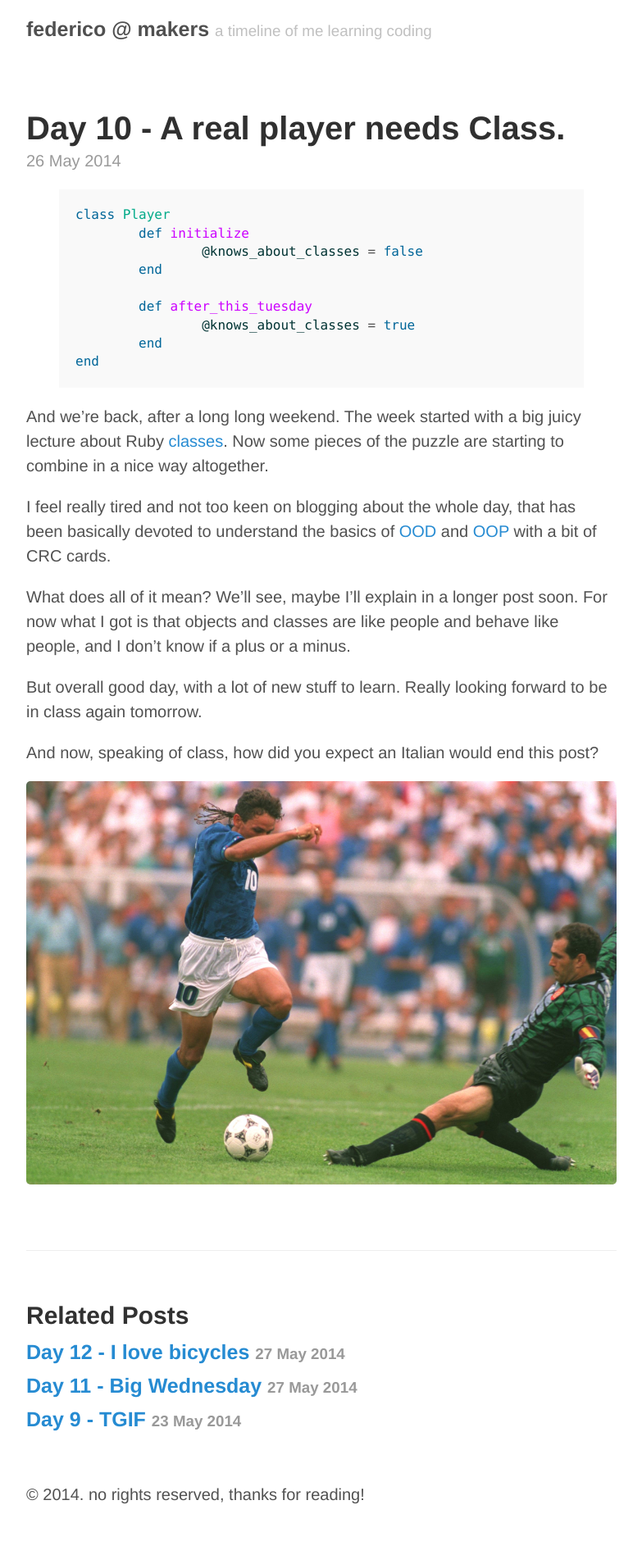
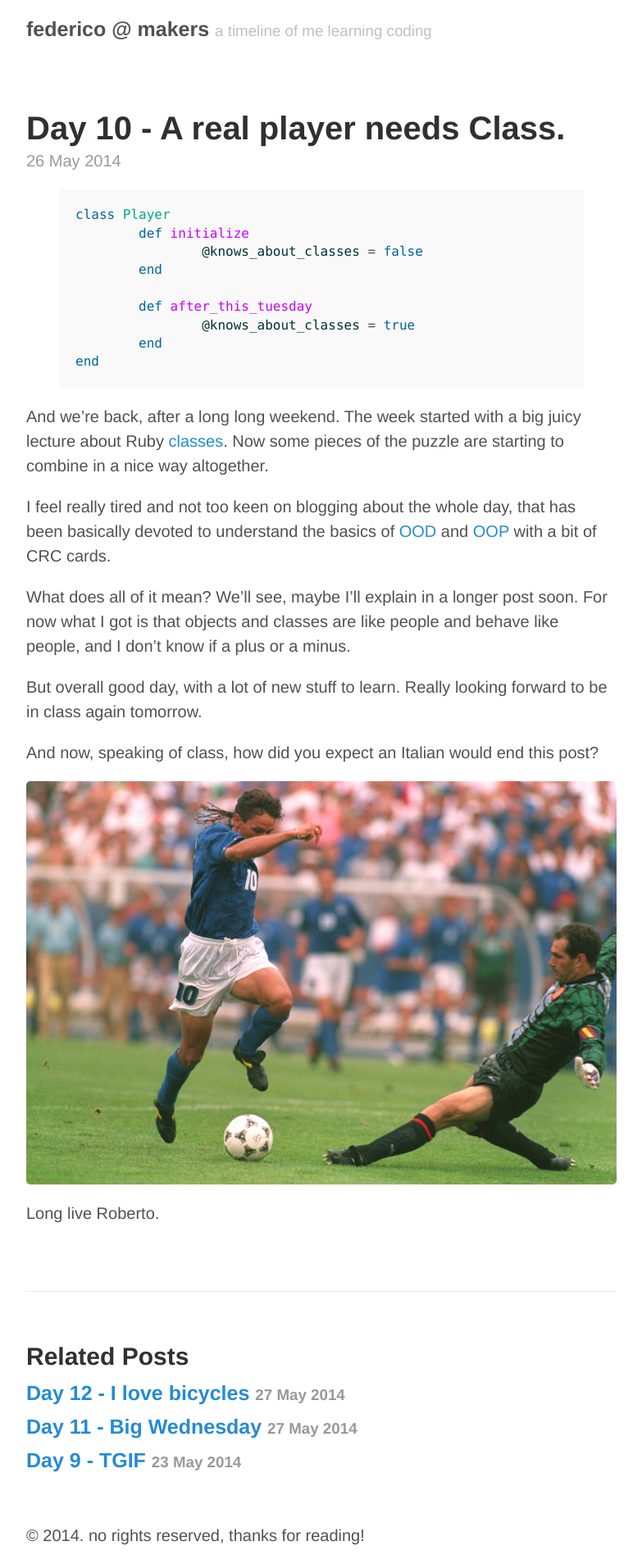
Before and after one commit to federicomaffei/federicomaffei.github.io, a Jekyll site: the page built from _posts/2014-05-26-day-10.md, in a window 1280 px wide. Shown: the whole page at 82% size, without its empty margins (248-1031 px from the left). Built offline with Jekyll 4.4.1, drawn with Linux system fonts in a browser that asks for light colours; Markdown is read by kramdown in place of the engine named in the settings; before the commit the page ends 1858 px from its top, so only the background shows below that.

```diff
--- a/_posts/2014-05-26-day-10.md
+++ b/_posts/2014-05-26-day-10.md
@@ -28,3 +28,5 @@
 And now, speaking of class, how did you expect an Italian would end this post?
 
 ![BAGGIO](http://federicomaffei.github.io/public/images/baggio.jpg)
+
+Long live Roberto.
```
